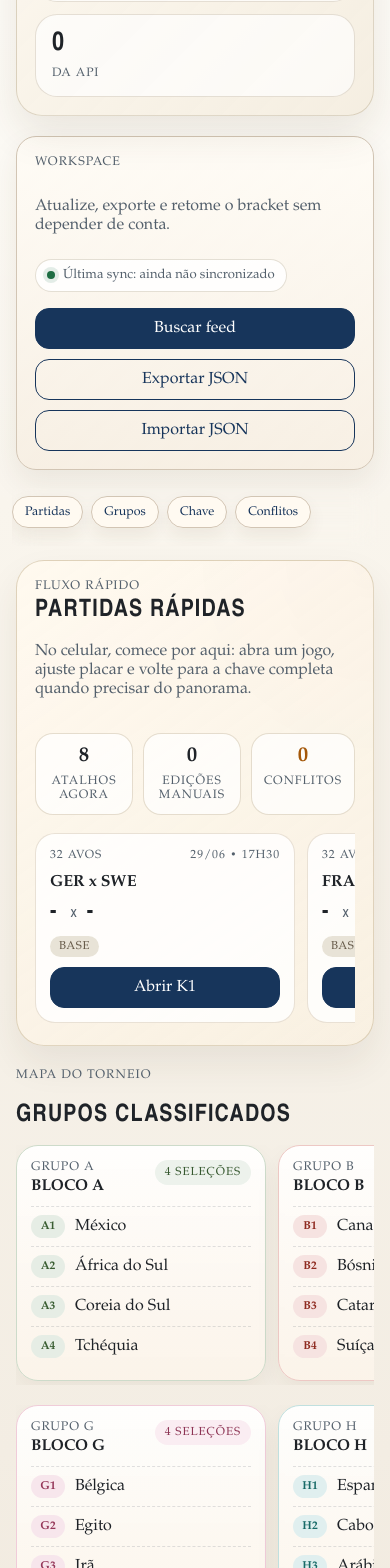
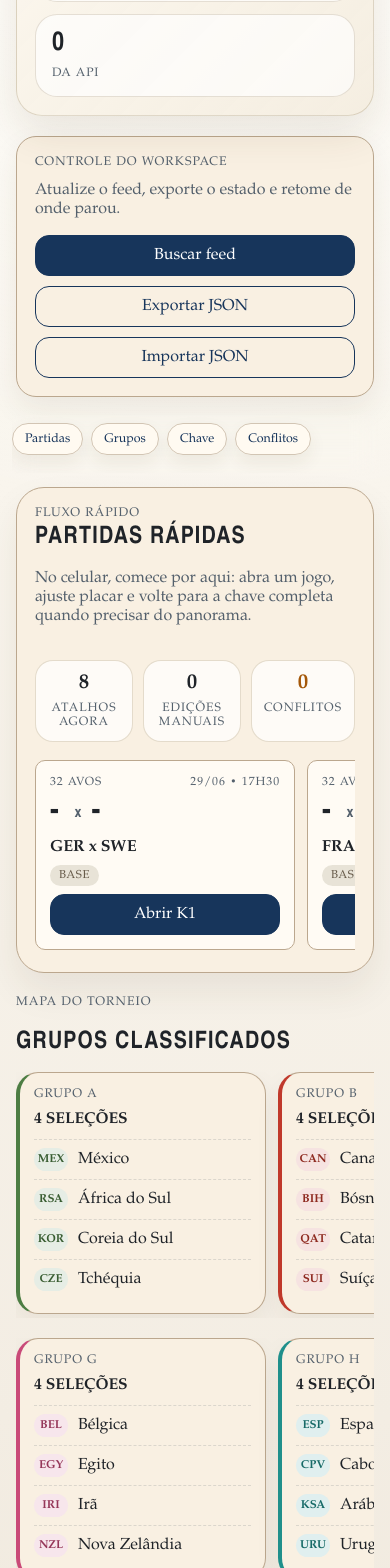
Before and after one commit to WellingtonFilho7/copa-2026-smart-bracket-v2, a React (Vite) app: page / in a window 390 px wide. Shown: the part 420-1988 px from the top of the page. Built offline with nearby package versions, Linux system fonts and the light colour scheme.

Commit message:
Refresh mobile entry surfaces

```diff
--- a/src/components/GroupCards.tsx
+++ b/src/components/GroupCards.tsx
@@ -28,19 +28,13 @@ function GroupCard({ group, teams }: { group: string; teams: TeamDefinition[] })
   return (
     <section className={`group-card group-${group.toLowerCase()}`}>
       <header className="group-card-header">
-        <div>
-          <p className="eyebrow">Grupo {group}</p>
-          <h3>Bloco {group}</h3>
-        </div>
-        <span>{teams.length} seleções</span>
+        <p className="eyebrow">Grupo {group}</p>
+        <h3>{teams.length} seleções</h3>
       </header>
       <ul className="group-team-list">
-        {teams.map((team, index) => (
+        {teams.map((team) => (
           <li key={team.code}>
-            <span className="group-team-seed">
-              {group}
-              {index + 1}
-            </span>
+            <span className="group-team-seed">{team.code}</span>
             <span>{team.name}</span>
           </li>
         ))}
--- a/src/components/MatchHub.tsx
+++ b/src/components/MatchHub.tsx
@@ -60,14 +60,14 @@ export function MatchHub({ matches, conflictCount, onOpenMatch }: MatchHubProps)
               <span>{match.stage}</span>
               <span>{match.kickoff}</span>
             </div>
-            <h3>
-              {match.homeTeam} x {match.awayTeam}
-            </h3>
             <div className="match-quick-score" aria-label={`Placar atual ${match.id}`}>
               <strong>{match.homeScore ?? "-"}</strong>
               <span>x</span>
               <strong>{match.awayScore ?? "-"}</strong>
             </div>
+            <h3>
+              {match.homeTeam} x {match.awayTeam}
+            </h3>
             <div className="match-quick-status">
               <span className={`status-pill status-${match.source}`}>{sourceCopy[match.source]}</span>
               {match.hasConflict ? <span className="status-pill status-conflict">conflito</span> : null}
--- a/src/components/WorkspaceToolbar.tsx
+++ b/src/components/WorkspaceToolbar.tsx
@@ -9,17 +9,13 @@ export function WorkspaceToolbar({
   onSync,
   onExport,
   onImportClick,
-  lastSyncLabel,
+  lastSyncLabel: _lastSyncLabel,
 }: WorkspaceToolbarProps) {
   return (
     <div className="toolbar">
       <div className="toolbar-copy">
-        <p className="eyebrow">Workspace</p>
-        <p className="muted-copy">Atualize, exporte e retome o bracket sem depender de conta.</p>
-        <div className="sync-pill" aria-label="Última sincronização">
-          <span className="sync-dot" aria-hidden="true" />
-          Última sync: {lastSyncLabel}
-        </div>
+        <p className="eyebrow">Controle do workspace</p>
+        <p className="toolbar-lead">Atualize o feed, exporte o estado e retome de onde parou.</p>
       </div>
       <div className="toolbar-row">
         <button className="primary-button" type="button" onClick={onSync}>
--- a/src/styles.css
+++ b/src/styles.css
@@ -6,10 +6,12 @@
   --ink: #1f2328;
   --muted: #54606c;
   --line: #d2c5b4;
+  --line-strong: #bba78e;
   --accent: #17355b;
   --accent-2: #8f2d1f;
   --ok: #1e6d43;
   --warn: #a45708;
+  --paper-strong: #f9f0e2;
   font-family: "Palatino Linotype", "Book Antiqua", Georgia, serif;
   background: radial-gradient(circle at top, #fffdf7 0%, var(--paper) 58%, #e8dece 100%);
   color: var(--ink);
@@ -150,15 +152,14 @@ input {
   justify-content: space-between;
   gap: 16px;
   align-items: center;
-  background:
-    linear-gradient(180deg, rgba(255, 252, 246, 0.95), rgba(247, 239, 227, 0.9)),
-    repeating-linear-gradient(
-      -45deg,
-      rgba(143, 45, 31, 0.02) 0,
-      rgba(143, 45, 31, 0.02) 10px,
-      transparent 10px,
-      transparent 22px
-    );
+}
+
+.hero-ribbon,
+.toolbar,
+.match-hub,
+.group-card {
+  border: 1px solid var(--line-strong);
+  background: var(--paper-strong);
 }
 
 .toolbar-copy {
@@ -166,25 +167,10 @@ input {
   gap: 8px;
 }
 
-.sync-pill {
-  display: inline-flex;
-  align-items: center;
-  gap: 8px;
-  width: fit-content;
-  padding: 7px 11px;
-  border-radius: 999px;
-  background: rgba(255, 255, 255, 0.88);
-  border: 1px solid rgba(132, 108, 67, 0.22);
+.toolbar-lead {
+  margin: 0;
+  max-width: 32rem;
   color: var(--muted);
-  font-size: 0.82rem;
-}
-
-.sync-dot {
-  width: 8px;
-  height: 8px;
-  border-radius: 50%;
-  background: var(--ok);
-  box-shadow: 0 0 0 4px rgba(30, 109, 67, 0.12);
 }
 
 .toolbar-row {
@@ -245,10 +231,6 @@ input {
 }
 
 .match-hub {
-  background:
-    linear-gradient(145deg, rgba(255, 249, 239, 0.94), rgba(249, 240, 224, 0.8)),
-    radial-gradient(circle at top right, rgba(143, 45, 31, 0.1), transparent 36%);
-  border: 1px solid rgba(162, 136, 92, 0.32);
   border-radius: 28px;
   padding: 22px;
   margin-bottom: 22px;
@@ -311,12 +293,13 @@ input {
 }
 
 .match-quick-card {
-  background: rgba(255, 255, 255, 0.82);
-  border: 1px solid rgba(162, 136, 92, 0.24);
-  border-radius: 20px;
+  background: rgba(255, 252, 247, 0.9);
+  border-radius: 10px;
+  border: 1px solid var(--line-strong);
   padding: 14px;
   display: grid;
-  gap: 10px;
+  gap: 8px;
+  box-shadow: none;
 }
 
 .match-quick-card h3 {
@@ -330,7 +313,8 @@ input {
   align-items: center;
   gap: 10px;
   font-family: "Arial Narrow", "Avenir Next Condensed", "Helvetica Neue Condensed", sans-serif;
-  font-size: 1.45rem;
+  font-size: clamp(2rem, 6vw, 3rem);
+  font-weight: 700;
   line-height: 1;
   color: var(--ink);
 }
@@ -395,18 +379,15 @@ input {
 
 .group-card {
   --group-accent: var(--accent);
-  background: linear-gradient(180deg, rgba(255, 255, 255, 0.92), rgba(251, 244, 233, 0.94));
-  border: 1px solid color-mix(in srgb, var(--group-accent) 28%, white);
   border-radius: 22px;
+  border-left: 4px solid var(--group-accent);
   padding: 14px;
   box-shadow: 0 10px 26px rgba(69, 51, 22, 0.06);
 }
 
 .group-card-header {
-  display: flex;
-  justify-content: space-between;
-  gap: 12px;
-  align-items: start;
+  display: grid;
+  gap: 6px;
   margin-bottom: 10px;
 }
 
@@ -414,18 +395,6 @@ input {
   margin: 0;
   text-transform: uppercase;
   font-size: 0.98rem;
-}
-
-.group-card-header span {
-  display: inline-flex;
-  align-items: center;
-  padding: 6px 10px;
-  border-radius: 999px;
-  background: color-mix(in srgb, var(--group-accent) 10%, white);
-  color: color-mix(in srgb, var(--group-accent) 70%, black);
-  font-size: 0.73rem;
-  text-transform: uppercase;
-  letter-spacing: 0.08em;
 }
 
 .group-team-list {
```
Also changed, not shown: 1 other file (tests, documents, lock files or other folders).
